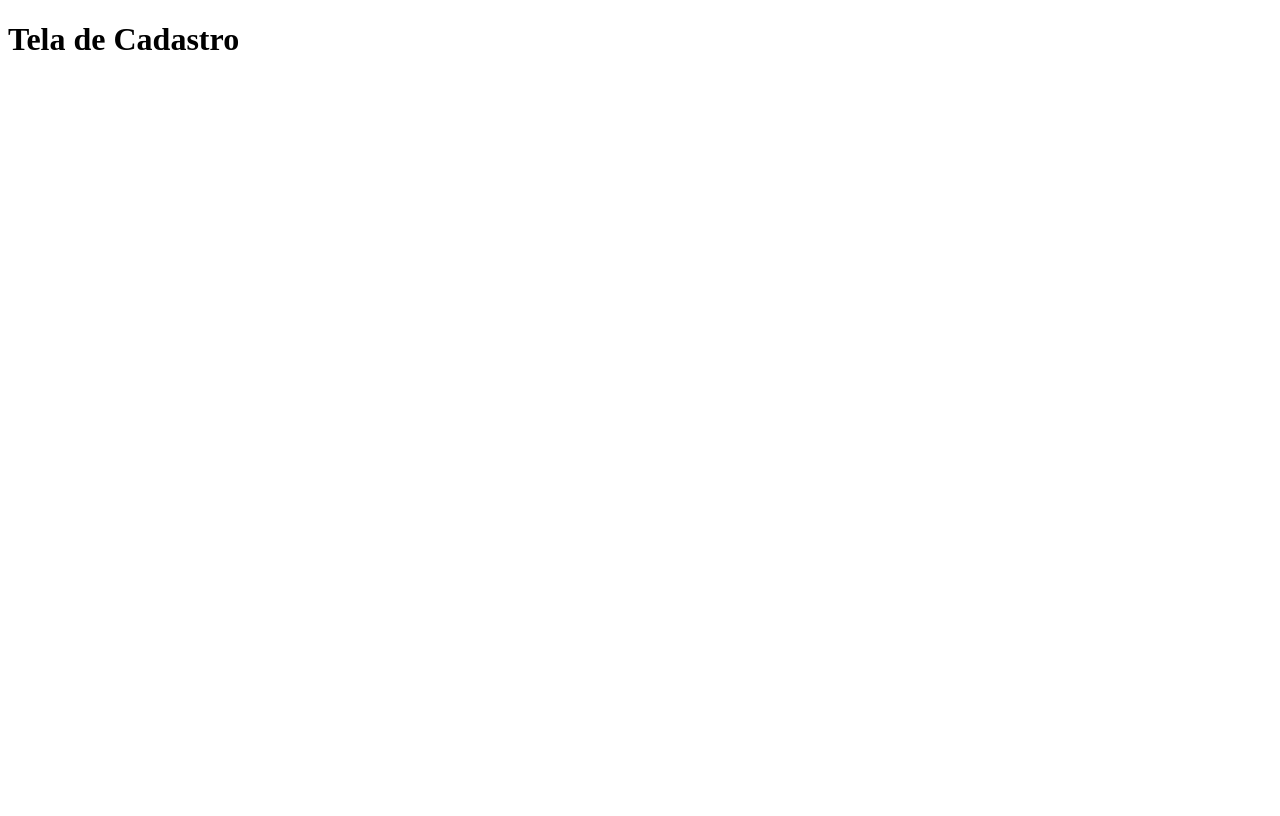
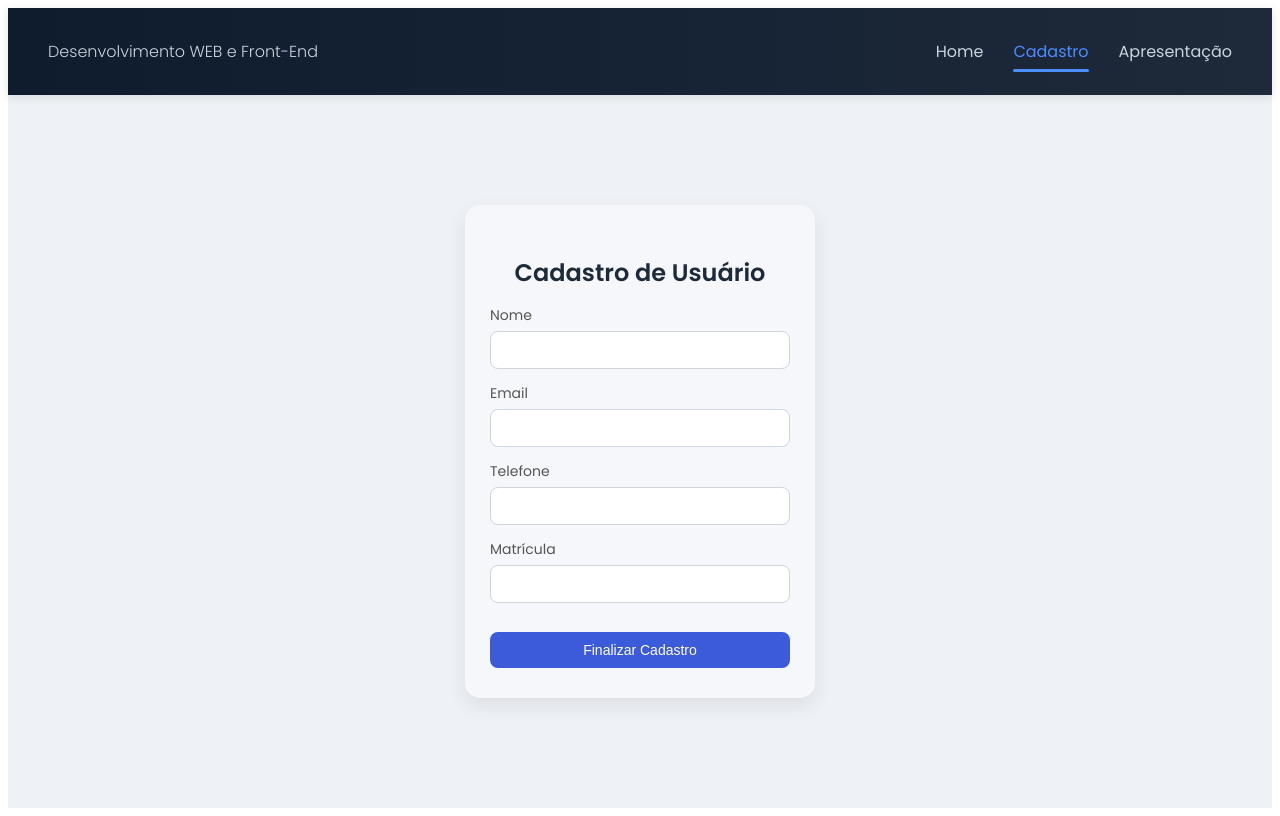
Before and after one commit to JorgeMiguelOBNDT/Desenvolvimento-WEB-e-Front-End, a React (Vite) app: page /cadastro in a window 1280 px wide. Built offline with nearby package versions, Linux system fonts and the light colour scheme.

Commit message:
json pendente

```diff
--- /dev/null
+++ b/src/components/navbar.module.css
@@ -0,0 +1,47 @@
+.navbar {
+  display: flex;
+  justify-content: space-between;
+  align-items: center;
+  padding: 15px 40px;
+  background: linear-gradient(90deg, #0f1c2e, #1e2a3a);
+  box-shadow: 0 2px 10px rgba(0, 0, 0, 0.1);
+}
+
+.disciplina {
+  color: #cbd3dc;
+  font-size: 16px;
+  font-weight: 300;
+}
+
+.navLinks {
+  display: flex;
+  align-items: center;
+}
+
+.navLink {
+  color: #cbd3dc;
+  margin-left: 30px;
+  text-decoration: none;
+  font-size: 16px;
+  transition: 0.3s;
+}
+
+.navLink:hover {
+  color: #ffffff;
+}
+
+.active {
+  color: #4c8dff;
+  position: relative;
+}
+
+.active::after {
+  content: "";
+  position: absolute;
+  bottom: -8px;
+  left: 0;
+  width: 100%;
+  height: 3px;
+  background-color: #4c8dff;
+  border-radius: 2px;
+}
--- /dev/null
+++ b/src/components/navbar.tsx
@@ -0,0 +1,49 @@
+import { NavLink } from "react-router-dom";
+import styles from "./navbar.module.css";
+
+export function Navbar() {
+  return (
+    <nav className={styles.navbar}>
+
+      <p className={styles.disciplina}>
+        Desenvolvimento WEB e Front-End
+      </p>
+
+      <div className={styles.navLinks}>
+        <NavLink
+          to="/"
+          className={({ isActive }) =>
+            isActive
+              ? `${styles.navLink} ${styles.active}`
+              : styles.navLink
+          }
+        >
+          Home
+        </NavLink>
+
+        <NavLink
+          to="/cadastro"
+          className={({ isActive }) =>
+            isActive
+              ? `${styles.navLink} ${styles.active}`
+              : styles.navLink
+          }
+        >
+          Cadastro
+        </NavLink>
+
+        <NavLink
+          to="/apresentacao"
+          className={({ isActive }) =>
+            isActive
+              ? `${styles.navLink} ${styles.active}`
+              : styles.navLink
+          }
+        >
+          Apresentação
+        </NavLink>
+      </div>
+
+    </nav>
+  );
+}
--- a/src/pages/apresentacao.tsx
+++ b/src/pages/apresentacao.tsx
@@ -1,28 +1,16 @@
 import styles from "./css/apresentacao.module.css";
-import { Link } from "react-router-dom";
+import { Navbar } from "../components/navbar";
 
 export function Apresentacao() {
   return (
     <div className={styles.apresentacao}>
 
-      <nav className={styles.navbar}>
-
-        <p className={styles.disciplina}>
-          Desenvolvimento WEB e Front-End
-        </p>
-
-        <div className={styles.navLinks}>
-          <Link className={styles.navLink} to="/">Home</Link>
-          <Link className={styles.navLink} to="/cadastro">Cadastro</Link>
-          <Link className={styles.navLink} to="/apresentacao">Apresentação</Link>
-        </div>
-      </nav>
+      <Navbar />
 
       <section className={styles.equipe}>
         <h2>Equipe Desenvolvedora</h2>
 
         <div className={styles.cards}>
-
           <div className={styles.card}>
             <img src="/img/lc.jpg" alt="Luccas" className={styles.avatar}/>
             <h3>Luccas Gabriel Rodrigues Moreira dos Reis</h3>
@@ -30,7 +18,7 @@ export function Apresentacao() {
             <hr />
             <p>Estudante do 4º período de Engenharia de Software.</p>
             <p>
-              Possui interesse em UX/UI e experiência com React, TypeScript, CSS, JavaScript e C++.
+            Possui interesse em UX/UI e experiência com React, TypeScript, CSS, JavaScript e C++.
             </p>
           </div>
 
@@ -41,10 +29,9 @@ export function Apresentacao() {
             <hr />
             <p>Estudante do 4º período de Engenharia de Software.</p>
             <p>
-              Possui interesse em banco de dados e experiência com React, TypeScript, CSS, JavaScript e C++.
+            Possui interesse em banco de dados e experiência com React, TypeScript, CSS, JavaScript e C++.
             </p>
           </div>
-
         </div>
       </section>
 
--- a/src/pages/cadastro.tsx
+++ b/src/pages/cadastro.tsx
@@ -1,7 +1,130 @@
+import { useState, useEffect } from "react";
+import styles from "./css/cadastro.module.css";
+import { Navbar } from "../components/navbar";
+
+type User = {
+  name: string;
+  email: string;
+  picture: string;
+};
+
+type FormData = {
+  nome: string;
+  email: string;
+  telefone: string;
+  matricula: string;
+};
+
 export function Cadastro() {
+  const [user, setUser] = useState<User | null>(null);
+
+  const [form, setForm] = useState<FormData>({
+    nome: "",
+    email: "",
+    telefone: "",
+    matricula: "",
+  });
+
+  useEffect(() => {
+    const storedUser = localStorage.getItem("user");
+
+    if (storedUser) {
+      setUser(JSON.parse(storedUser));
+    }
+  }, []);
+
+  useEffect(() => {
+    if (user) {
+      setForm((prev) => ({
+        ...prev,
+        nome: user.name,
+        email: user.email,
+      }));
+    }
+  }, [user]);
+
+  function handleChange(e: React.ChangeEvent<HTMLInputElement>) {
+    const { name, value } = e.target;
+
+    setForm((prev) => ({
+      ...prev,
+      [name]: value,
+    }));
+  }
+
+  function handleSubmit(e: React.FormEvent) {
+    e.preventDefault();
+
+    const json = {
+      ...form,
+      criadoEm: new Date().toISOString(),
+    };
+
+    console.log("JSON gerado:", json);
+    alert("Cadastro realizado! Veja o console.");
+  }
+
   return (
-    <div>
-      <h1>Tela de Cadastro</h1>
-    </div>
+    <>
+      <div className={styles.container}>
+        <Navbar />
+
+        <div className={styles.content}>
+          <div className={styles.card}>
+            <h2 className={styles.title}>Cadastro de Usuário</h2>
+
+            <form onSubmit={handleSubmit} className={styles.form}>
+
+              <div className={styles.inputGroup}>
+                <label>Nome</label>
+                <input
+                  type="text"
+                  name="nome"
+                  value={form.nome}
+                  onChange={handleChange}
+                  required
+                />
+              </div>
+
+              <div className={styles.inputGroup}>
+                <label>Email</label>
+                <input
+                  type="email"
+                  name="email"
+                  value={form.email}
+                  onChange={handleChange}
+                  required
+                />
+              </div>
+
+              <div className={styles.inputGroup}>
+                <label>Telefone</label>
+                <input
+                  type="text"
+                  name="telefone"
+                  value={form.telefone}
+                  onChange={handleChange}
+                />
+              </div>
+
+              <div className={styles.inputGroup}>
+                <label>Matrícula</label>
+                <input
+                  type="text"
+                  name="matricula"
+                  value={form.matricula}
+                  onChange={handleChange}
+                />
+              </div>
+
+              <button type="submit" className={styles.button}>
+                Finalizar Cadastro
+              </button>
+
+            </form>
+          </div>
+        </div>
+      </div>
+    </>
   );
 }
--- a/src/pages/css/apresentacao.module.css
+++ b/src/pages/css/apresentacao.module.css
@@ -4,36 +4,6 @@
   font-family: 'Poppins', sans-serif;
   margin: 0;
   padding: 0;
-}
-
-.navbar {
-  display: flex;
-  justify-content: space-between;
-  align-items: center;
-  padding: 15px 40px;
-  background: linear-gradient(90deg, #0f1c2e, #1e2a3a);
-}
-
-.disciplina {
-  color: #cbd3dc;
-  font-size: 15px;
-}
-
-.navLinks {
-  display: flex;
-  align-items: center;
-}
-
-.navLink {
-  color: #cbd3dc;
-  margin-left: 30px;
-  text-decoration: none;
-  font-size: 16px;
-  transition: 0.3s;
-}
-
-.navLink:hover {
-  color: #ffffff;
 }
 
 .equipe {
--- /dev/null
+++ b/src/pages/css/cadastro.module.css
@@ -0,0 +1,101 @@
+* {
+  box-sizing: border-box;
+}
+
+.container {
+  min-height: 100vh;
+  background-color: #eef1f5;
+  font-family: 'Poppins', sans-serif;
+
+  display: flex;
+  flex-direction: column;
+}
+
+.content {
+  flex: 1;
+
+  display: flex;
+  justify-content: center;
+  align-items: center;
+
+  padding: 40px 20px;
+}
+
+.card {
+  background-color: #f5f7fa;
+  width: 350px;
+
+  padding: 30px 25px;
+
+  border-radius: 15px;
+  box-shadow: 0 8px 20px rgba(0, 0, 0, 0.08);
+
+  transition: 0.3s;
+}
+
+.card:hover {
+  transform: translateY(-5px);
+}
+
+.title {
+  font-weight: 600;
+  margin-bottom: 15px;
+  color: #1e2a3a;
+  text-align: center;
+}
+
+.form {
+  display: flex;
+  flex-direction: column;
+  gap: 14px;
+}
+
+.inputGroup {
+  width: 100%;
+  text-align: left;
+}
+
+.inputGroup label {
+  font-size: 14px;
+  color: #555;
+  display: block;
+  margin-bottom: 5px;
+}
+
+.inputGroup input {
+  width: 100%;
+  display: block;
+
+  padding: 10px;
+
+  border-radius: 8px;
+  border: 1px solid #d0d5dd;
+
+  font-size: 14px;
+  transition: 0.3s;
+}
+
+.inputGroup input:focus {
+  outline: none;
+  border-color: #3b5bdb;
+  box-shadow: 0 0 0 2px rgba(59, 91, 219, 0.2);
+}
+
+.button {
+  margin-top: 15px;
+
+  padding: 10px 20px;
+  border: none;
+  border-radius: 8px;
+
+  background-color: #3b5bdb;
+  color: white;
+
+  font-size: 14px;
+  cursor: pointer;
+  transition: 0.3s;
+}
+
+.button:hover {
+  background-color: #2f4ecb;
+}
--- a/src/pages/css/home.module.css
+++ b/src/pages/css/home.module.css
@@ -1,42 +1,112 @@
 .container {
+  min-height: 100vh;
+  background-color: #eef1f5;
+  font-family: 'Poppins', sans-serif;
+  margin: 0;
+  padding: 0;
+}
+
+.loginContainer {
+  display: flex;
+  flex-direction: column;
+  align-items: center;
+  justify-content: center;
+
+  height: 80vh;
   text-align: center;
-  padding: 50px;
+}
+
+.icon {
+  width: 100px;
+  height: 100px;
+
+  border: 3px solid #3b5bdb;
+  border-radius: 50%;
+
+  display: flex;
+  align-items: center;
+  justify-content: center;
+
+  margin-bottom: 20px;
+}
+
+.icon svg {
+  width: 50px;
+  height: 50px;
+  color: #3b5bdb;
+}
+
+.loginContainer h1 {
+  font-size: 32px;
+  font-weight: 600;
+  color: #1e2a3a;
+  margin-bottom: 10px;
+}
+
+.subtitle {
+  font-size: 16px;
+  color: #666;
+  margin-bottom: 25px;
+}
+
+.googleButton {
+  margin-top: 10px;
+}
+
+.userInfo {
+  background-color: #f5f7fa;
+  width: 350px;
+  margin: 80px auto;
+  padding: 30px 25px;
+
+  border-radius: 15px;
+  box-shadow: 0 8px 20px rgba(0, 0, 0, 0.08);
+
+  text-align: center;
+  transition: 0.3s;
+}
+
+.userInfo:hover {
+  transform: translateY(-5px);
+}
+
+.userInfo h2 {
+  font-weight: 600;
+  margin-bottom: 10px;
+}
+
+.userInfo p {
+  font-size: 14px;
+  color: #555;
+  margin-top: 10px;
 }
 
 .profilePicture {
-  width: 100px;
-  height: auto;
+  width: 130px;
+  height: 130px;
   border-radius: 50%;
-  margin: 20px 0;
+  object-fit: cover;
+
+  margin: 15px 0;
+
+  border: 4px solid #e4e7ec;
 }
 
 .logoutButton {
+  margin-top: 20px;
+
   padding: 10px 20px;
-  margin-top: 20px;
-  background-color: #f44336;
+  border: none;
+  border-radius: 8px;
+
+  background-color: #3b5bdb;
   color: white;
-  border: none;
-  border-radius: 10px;
+
+  font-size: 14px;
   cursor: pointer;
-  font-size: 16px;
-  transition: background-color 0.3s;
+  transition: 0.3s;
 }
 
 .logoutButton:hover {
-  background-color: #d32f2f;
+  background-color: #2f4ecb;
 }
-
-.userInfo {
-  margin-top: 20px;
-}
-
-.navButtons {
-  padding: 10px 20px;
-  margin-top: 20px;
-  background-color: blue;
-  color: white;
-  border: none;
-  border-radius: 10px;
-  cursor: pointer;
-  font-size: 20px;
-}
```
Also changed, not shown: src/pages/home.tsx (+53 -16 lines).
